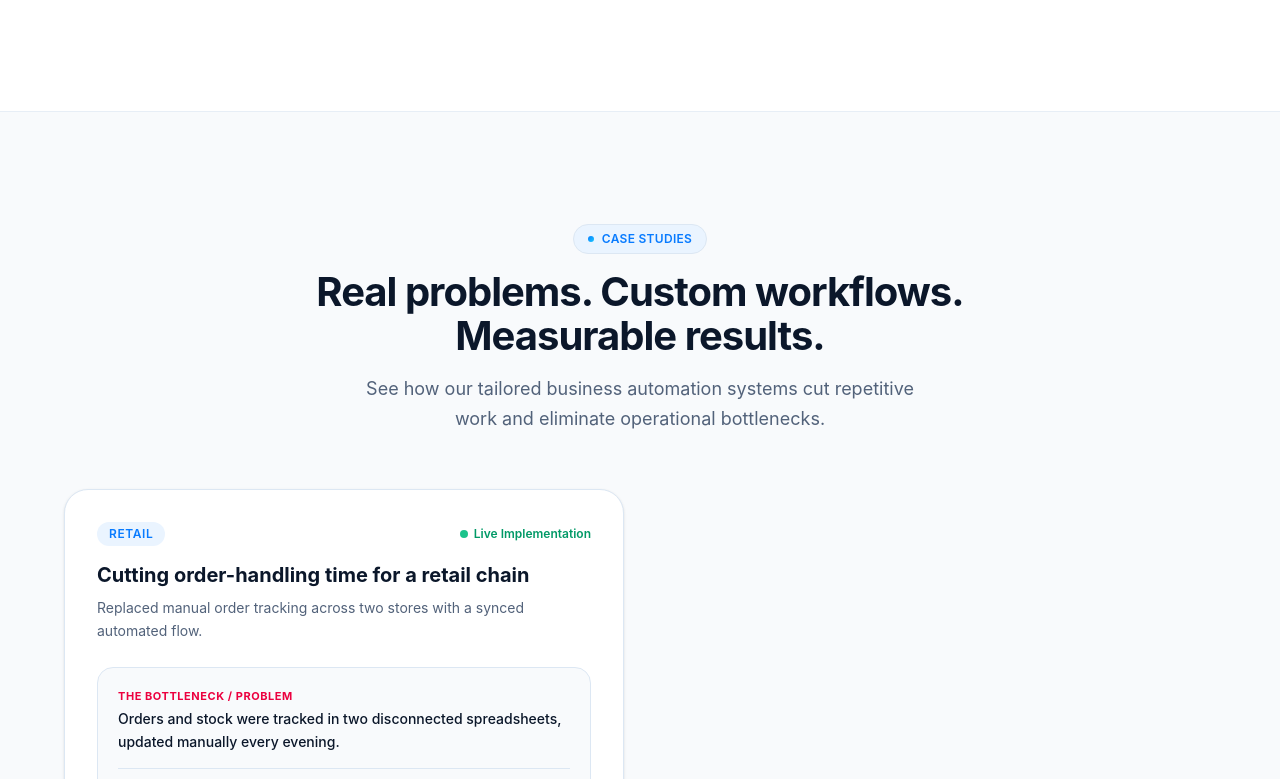
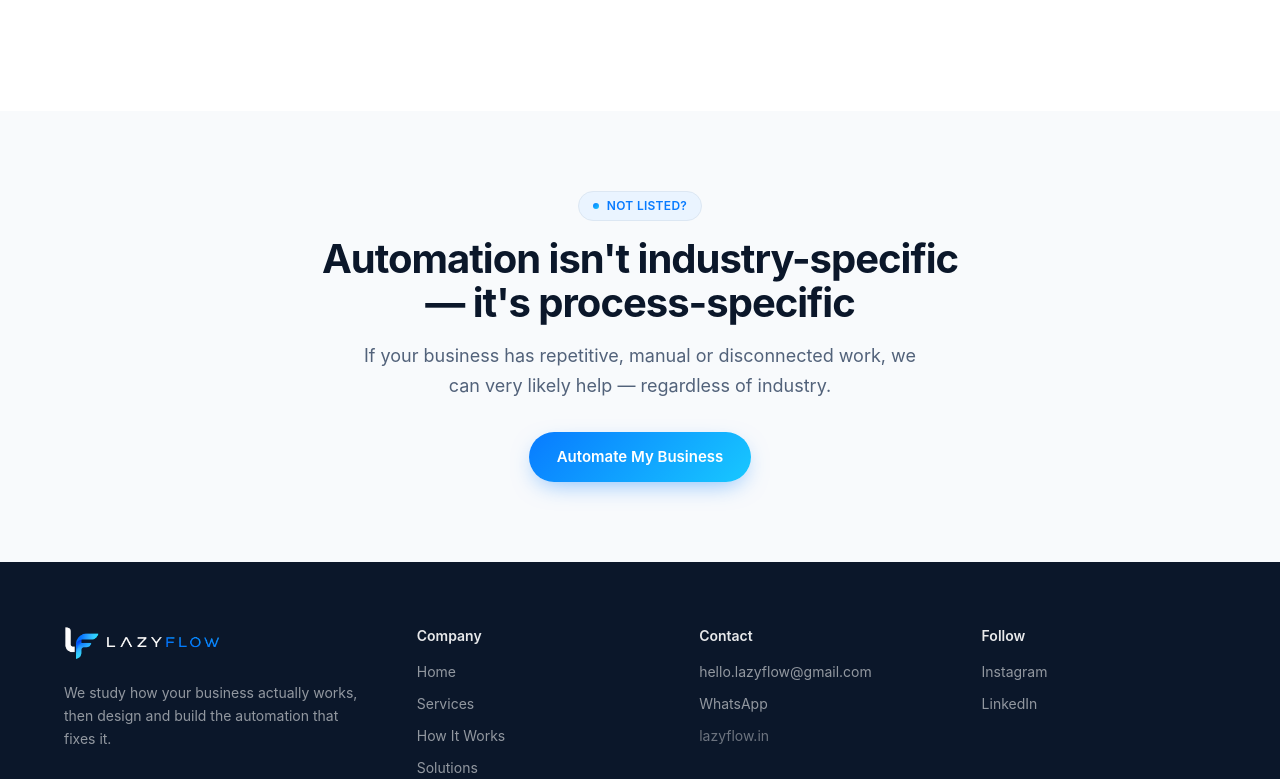
Before and after one commit to aliraza-kadri/lazyflow, a Next.js app: page /solutions in a window 1280 px wide. Shown: the part 1461-2240 px from the top of the page. Built offline with nearby package versions, Linux system fonts and the light colour scheme; no server answers; the database is empty.

Commit message:
Keep Case Studies on Homepage and About page with crystal clear contrast, removed from Solutions

```diff
--- a/src/app/solutions/page.tsx
+++ b/src/app/solutions/page.tsx
@@ -7,7 +7,6 @@ import { whatsappMessages, buildWhatsAppLink } from "@/lib/whatsapp";
 
 import { getSettings } from "@/lib/db";
 import { siteConfig } from "@/config/site";
-import CaseStudies from "@/components/home/case-studies";
 
 export const metadata: Metadata = {
   title: "Solutions",
@@ -58,8 +57,6 @@ export default async function SolutionsPage() {
         </div>
       </Section>
 
-      <CaseStudies />
-
       <div className="bg-lf-surface">
         <Section className="py-20 text-center">
           <SectionHeading
```
